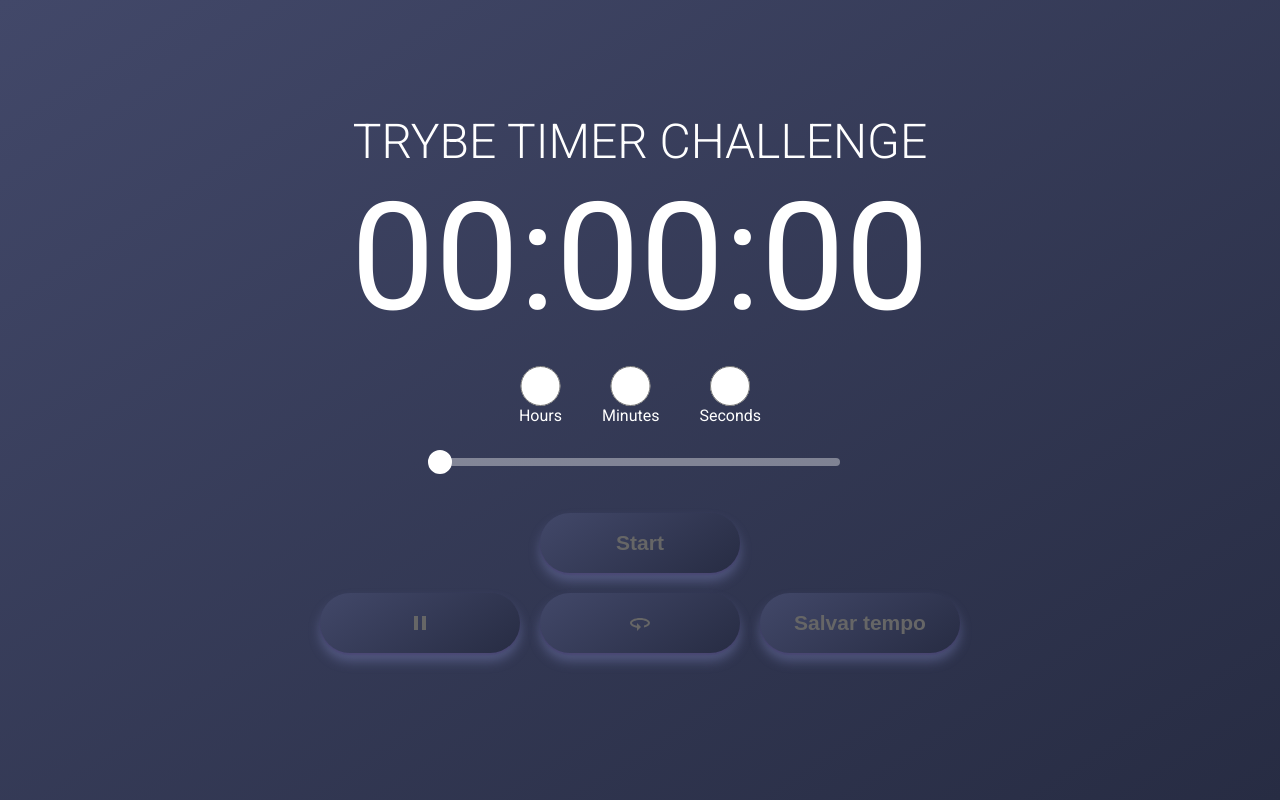
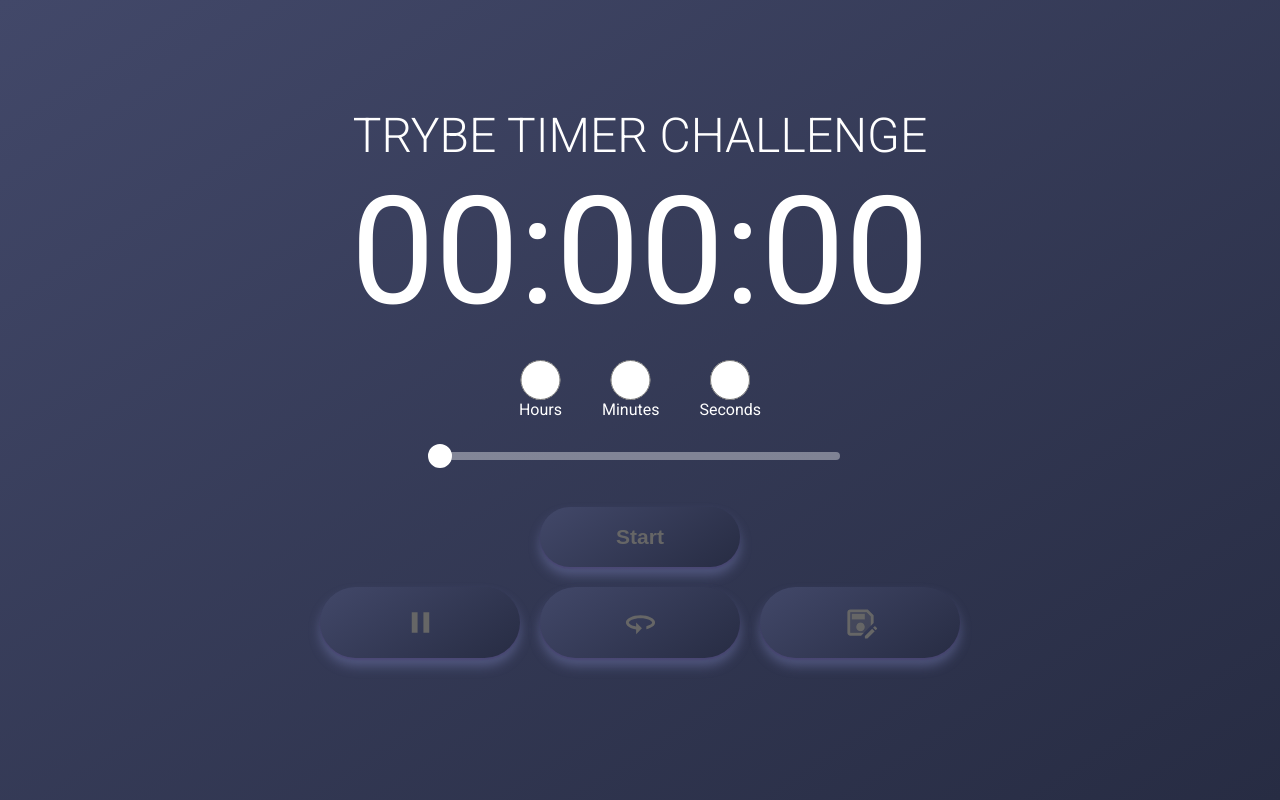
Before and after one commit to agsleonardo/trybe-time-challenge, a React (Create React App) app: page / in a window 1280 px wide. Built offline with nearby package versions, Linux system fonts and the light colour scheme.

Commit message:
change name save times and button icons

```diff
--- a/src/App.js
+++ b/src/App.js
@@ -6,6 +6,7 @@ import Radio from './Components/Radio';
 import ThreeSixtyIcon from '@mui/icons-material/ThreeSixty';
 import PauseIcon from '@mui/icons-material/Pause';
 import AccessAlarmIcon from '@mui/icons-material/AccessAlarm';
+import SaveAsTwoToneIcon from '@mui/icons-material/SaveAsTwoTone';
 import SliderTool from './Components/Slider';
 
 export default class App extends Component {
@@ -183,9 +184,9 @@ export default class App extends Component {
           <Button className="adjust set" name="start" onClick={() => this.startCounter(this.totalTimer())} label="Start" disabled={this.state.disabledStart} />
           </section>
           <section className='buttons'>
-          <Button className="adjust set" name="pause" onClick={this.pauseTimer} label={<PauseIcon />} disabled={this.state.disabledPause} />
-          <Button className="adjust set" name="restart" onClick={() => this.restartTimer(restart)} label={<ThreeSixtyIcon />} disabled={this.state.restart === 0} />
-          <Button className="adjust set" name="saveTime" onClick={this.saveTime} label="Salvar tempo" disabled={this.state.disabledStart} />
+          <Button className="adjust set" name="pause" onClick={this.pauseTimer} label={<PauseIcon fontSize='large'/>} disabled={this.state.disabledPause} />
+          <Button className="adjust set" name="restart" onClick={() => this.restartTimer(restart)} label={<ThreeSixtyIcon fontSize='large'/>} disabled={this.state.restart === 0} />
+          <Button className="adjust set" name="saveTime" onClick={this.saveTime} label={<SaveAsTwoToneIcon fontSize='large' />} disabled={this.state.disabledStart} />
           </section>
           <section className='saved-time'>
             {
```
